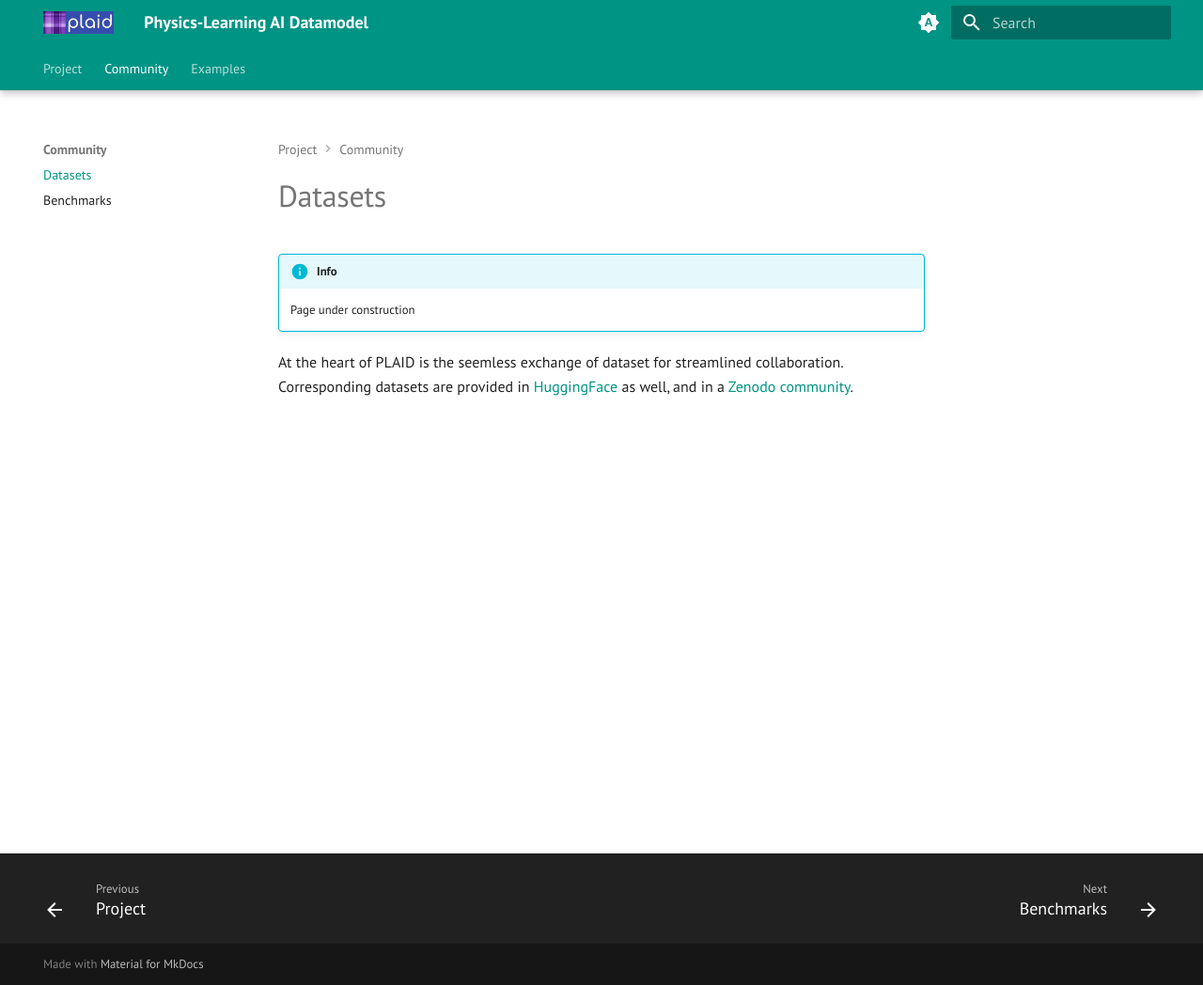
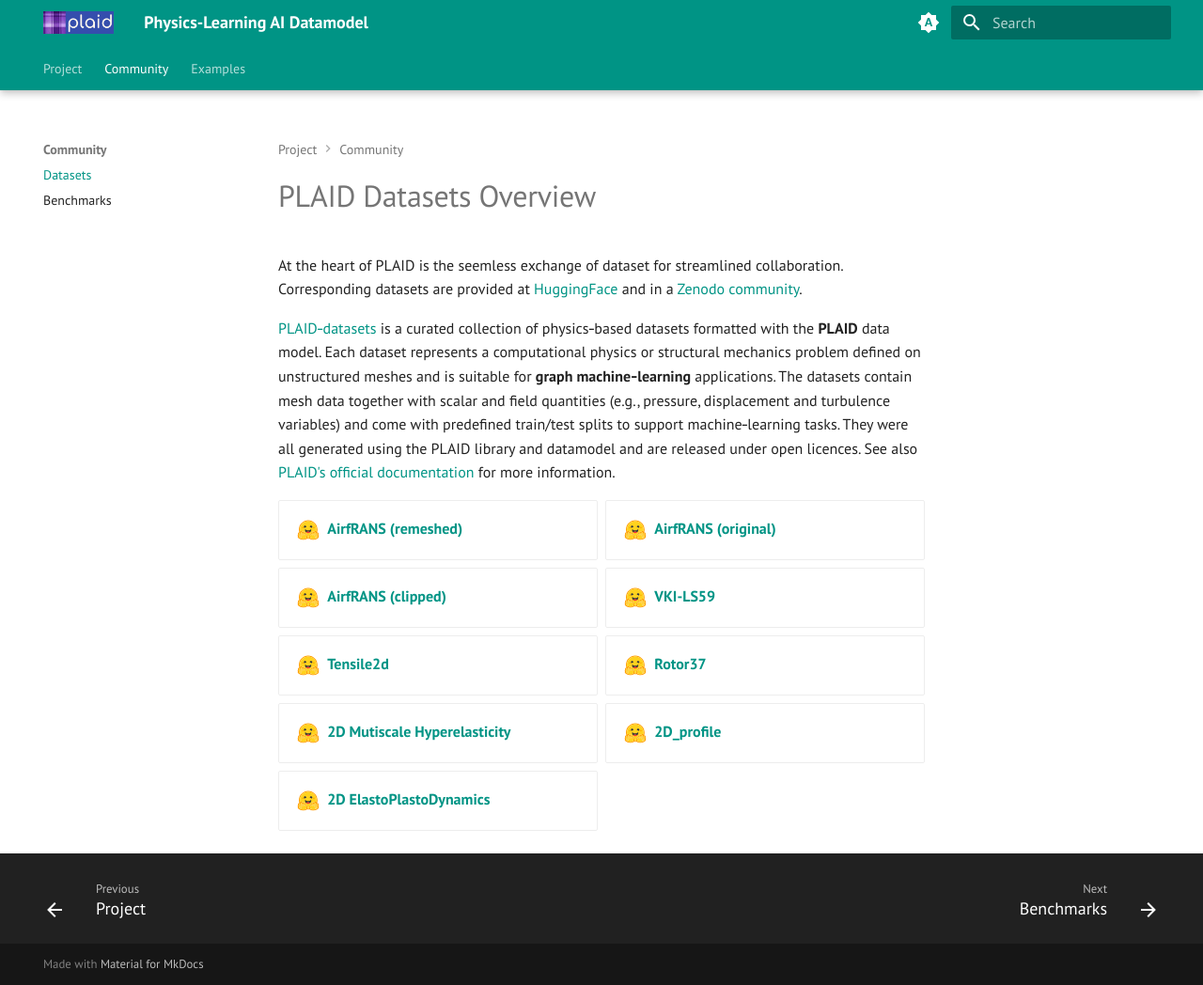
Before and after one commit to PLAID-lib/PLAID-lib.github.io, an MkDocs documentation site: the page built from docs/datasets.md, in a window 1280 px wide and 1048 px high. Shown: the whole window at 94% size. Built offline with MkDocs 1.6.1 and Material for MkDocs 9.7.7, drawn with Linux system fonts in a browser that asks for light colours.

Commit message:
:rocket: Filled datasets section (#8)

```diff
--- a/docs/datasets.md
+++ b/docs/datasets.md
@@ -1,4 +1,17 @@
-!!! info
-    Page under construction
+# PLAID Datasets Overview
 
-At the heart of PLAID is the seemless exchange of dataset for streamlined collaboration. Corresponding datasets are provided in [HuggingFace](https://huggingface.co/PLAID-datasets) as well, and in a [Zenodo community](https://zenodo.org/communities/plaid_datasets).
+At the heart of PLAID is the seemless exchange of dataset for streamlined collaboration. Corresponding datasets are provided at [HuggingFace](https://huggingface.co/PLAID-datasets) and in a [Zenodo community](https://zenodo.org/communities/plaid_datasets).
+
+[PLAID‑datasets](https://huggingface.co/PLAID-datasets) is a curated collection of physics‑based datasets formatted with the **PLAID** data model.  Each dataset represents a computational physics or structural mechanics problem defined on unstructured meshes and is suitable for **graph machine‑learning** applications.  The datasets contain mesh data together with scalar and field quantities (e.g., pressure, displacement and turbulence variables) and come with predefined train/test splits to support machine‑learning tasks.  They were all generated using the PLAID library and datamodel and are released under open licences. See also [PLAID's official documentation](https://plaid-lib.readthedocs.io/en/stable/source/plaid_benchmarks.html#) for more information.
+
+<div class="grid cards" markdown>
+- <img src="../assets/images/hf-logo.svg" alt="HF" style="width:30px; vertical-align:middle; margin-right:1px;"> [__AirfRANS (remeshed)__](https://huggingface.co/datasets/PLAID-datasets/AirfRANS_remeshed)
+- <img src="../assets/images/hf-logo.svg" alt="HF" style="width:30px; vertical-align:middle; margin-right:1px;"> [__AirfRANS (original)__](https://huggingface.co/datasets/PLAID-datasets/AirfRANS_original)
+- <img src="../assets/images/hf-logo.svg" alt="HF" style="width:30px; vertical-align:middle; margin-right:1px;"> [__AirfRANS (clipped)__](https://huggingface.co/datasets/PLAID-datasets/AirfRANS_clipped)
+- <img src="../assets/images/hf-logo.svg" alt="HF" style="width:30px; vertical-align:middle; margin-right:1px;"> [__VKI-LS59__](https://huggingface.co/datasets/PLAID-datasets/VKI-LS59)
+- <img src="../assets/images/hf-logo.svg" alt="HF" style="width:30px; vertical-align:middle; margin-right:1px;"> [__Tensile2d__](https://huggingface.co/datasets/PLAID-datasets/Tensile2d)
+- <img src="../assets/images/hf-logo.svg" alt="HF" style="width:30px; vertical-align:middle; margin-right:1px;"> [__Rotor37__](https://huggingface.co/datasets/PLAID-datasets/Rotor37)
+- <img src="../assets/images/hf-logo.svg" alt="HF" style="width:30px; vertical-align:middle; margin-right:1px;"> [__2D Mutiscale Hyperelasticity__](https://huggingface.co/datasets/PLAID-datasets/2D_Multiscale_Hyperelasticity)
+- <img src="../assets/images/hf-logo.svg" alt="HF" style="width:30px; vertical-align:middle; margin-right:1px;"> [__2D_profile__](https://huggingface.co/datasets/PLAID-datasets/2D_profile)
+- <img src="../assets/images/hf-logo.svg" alt="HF" style="width:30px; vertical-align:middle; margin-right:1px;"> [__2D ElastoPlastoDynamics__](https://huggingface.co/datasets/PLAID-datasets/2D_ElastoPlastoDynamics)
+</div>
--- a/mkdocs.yml
+++ b/mkdocs.yml
@@ -52,9 +52,45 @@ plugins:
 
 markdown_extensions:
   - admonition
-  - pymdownx.highlight
+  - attr_list
+  - def_list
+  - footnotes
+  - md_in_html
+  - meta
+  - sane_lists # lists separated by paragraphs
+  - toc:
+      permalink: true
+  - pymdownx.arithmatex:
+      generic: true
+  - pymdownx.blocks.admonition
+  - pymdownx.betterem:
+      smart_enable: all
+  - pymdownx.caret
+  - pymdownx.details
+  - pymdownx.emoji:
+      emoji_index: !!python/name:material.extensions.emoji.twemoji
+      emoji_generator: !!python/name:material.extensions.emoji.to_svg
+  - pymdownx.highlight:
+      anchor_linenums: true
+      line_spans: __span
+      pygments_lang_class: true
   - pymdownx.inlinehilite
-  - pymdownx.superfences
+  - pymdownx.keys
+  - pymdownx.magiclink
+  - pymdownx.mark
+  - pymdownx.smartsymbols
+  - pymdownx.superfences:
+      custom_fences:
+        - class: mermaid
+          name: mermaid
+  - pymdownx.tabbed:
+      alternate_style: true
+  - pymdownx.blocks.tab:
+      alternate_style: true
+  - pymdownx.tasklist:
+      custom_checkbox: true
+  - pymdownx.tilde
+  - mkdocs-click
 
 nav:
   - Project: index.md
--- a/pyproject.toml
+++ b/pyproject.toml
@@ -10,6 +10,7 @@ requires-python = ">=3.10,<3.13"
 dependencies = [
     "htmlmin2>=0.1.13,<0.2",
     "mkdocs>=1.6.1",
+    "mkdocs-click>=0.9.0",
     "mkdocs-gen-files>=0.5.0",
     "mkdocs-include-markdown-plugin>=7.1.6",
     "mkdocs-literate-nav>=0.6.2",
```
Also changed, not shown: docs/assets/images/hf-logo.svg (added).
